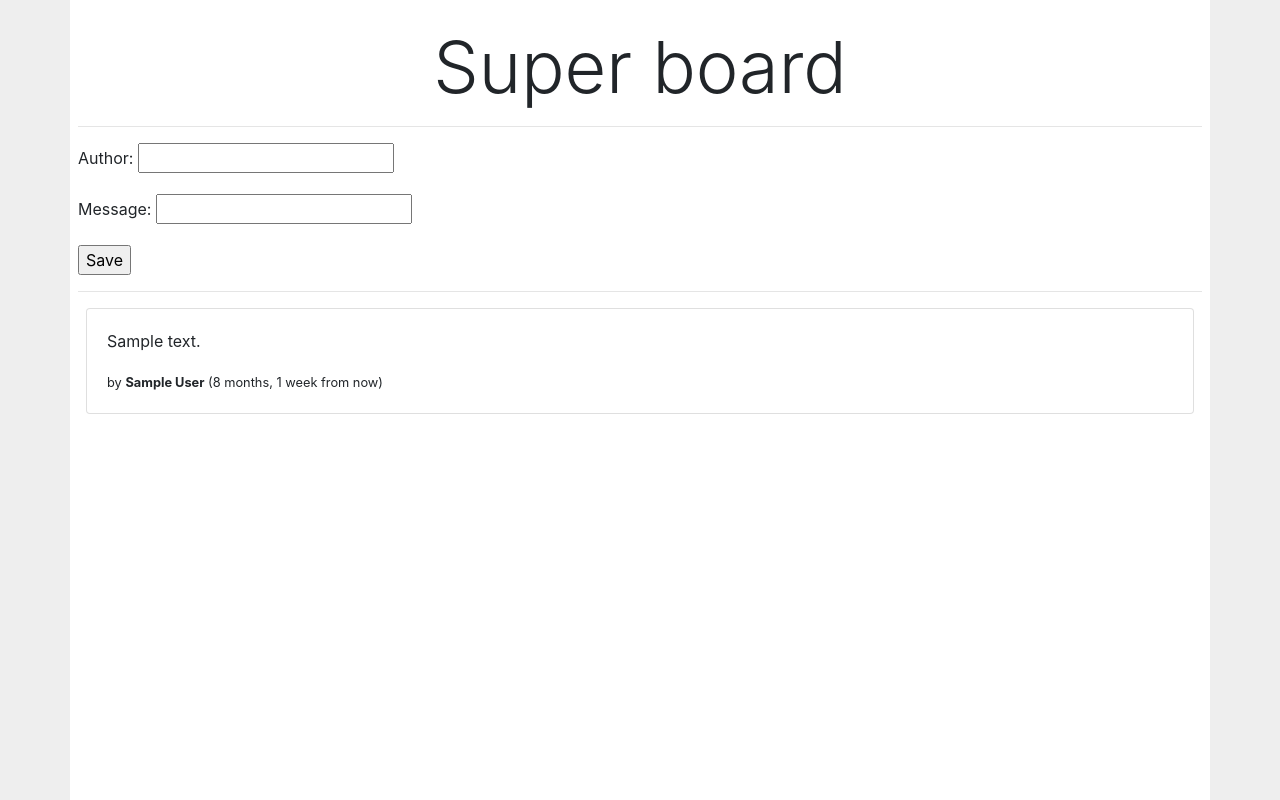
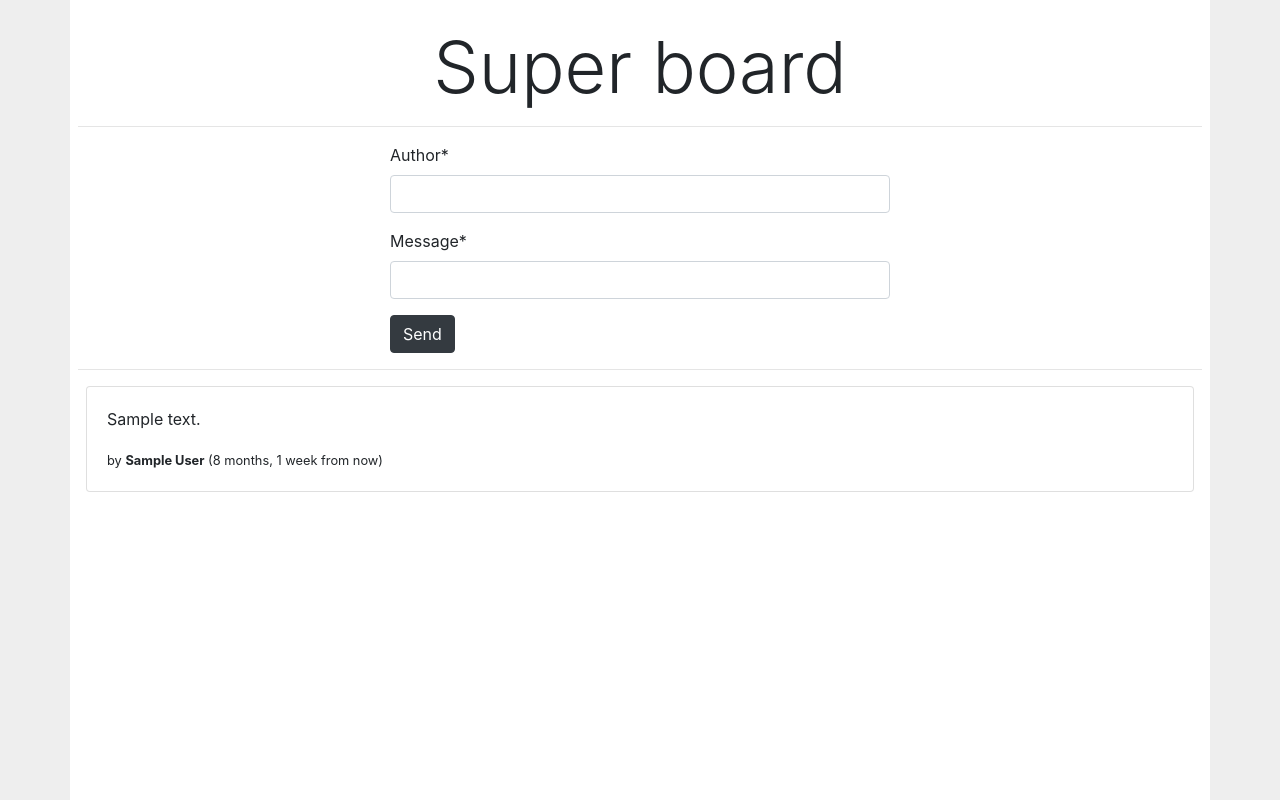
Before and after one commit to imcatta/django-vault-hashicorp-demo, a Django app: page / in a window 1280 px wide. Run offline with Django 3.2, Linux system fonts and the light colour scheme; tables that the repository leaves empty hold one stand-in row (values such as "Sample post"); some libraries are stand-ins or nearby versions.

Commit message:
Add crispy forms

```diff
--- a/board/templates/board/index.html
+++ b/board/templates/board/index.html
@@ -1,13 +1,14 @@
 {% extends 'board/base.html' %}
+{% load crispy_forms_tags %}
 {% load humanize %}
 {% block content %}
 <div class="text-center">
     <h1 class="display-3 m-3">Super board</h1>
 </div>
 <hr>
-<form method="post">{% csrf_token %}
-    {{ form.as_p }}
-    <input type="submit" value="Save">
+<form method="post" style="max-width: 500px; margin: auto;">{% csrf_token %}
+    {{ form | crispy }}
+    <input type="submit" class="btn btn-dark" value="Send">
 </form>
 <hr>
 {% for post in posts_list %}
--- a/requirements.txt
+++ b/requirements.txt
@@ -1,2 +1,3 @@
 Django==2.2.1
 psycopg2-binary==2.8.2
+django-crispy-forms==1.7.2
--- a/super_board/settings.py
+++ b/super_board/settings.py
@@ -38,6 +38,7 @@ INSTALLED_APPS = [
     'django.contrib.messages',
     'django.contrib.staticfiles',
     'django.contrib.humanize',
+    'crispy_forms',
     'board',
 ]
 
@@ -124,3 +125,6 @@ USE_TZ = True
 # https://docs.djangoproject.com/en/2.2/howto/static-files/
 
 STATIC_URL = '/static/'
+
+# https://django-crispy-forms.readthedocs.io/en/latest/install.html#template-packs
+CRISPY_TEMPLATE_PACK = 'bootstrap4'
```
Also changed, not shown: 1 other file.
